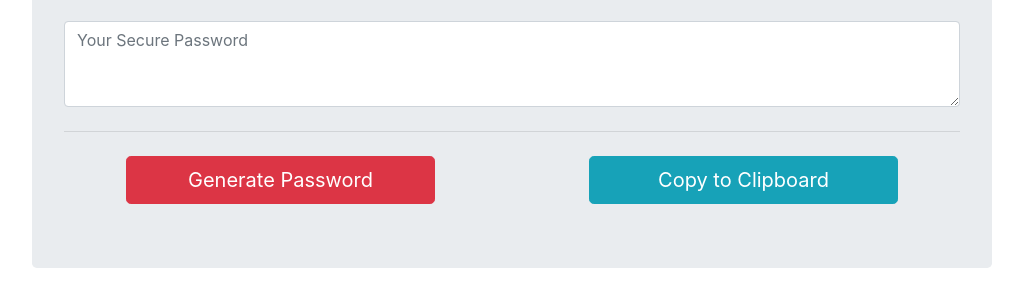
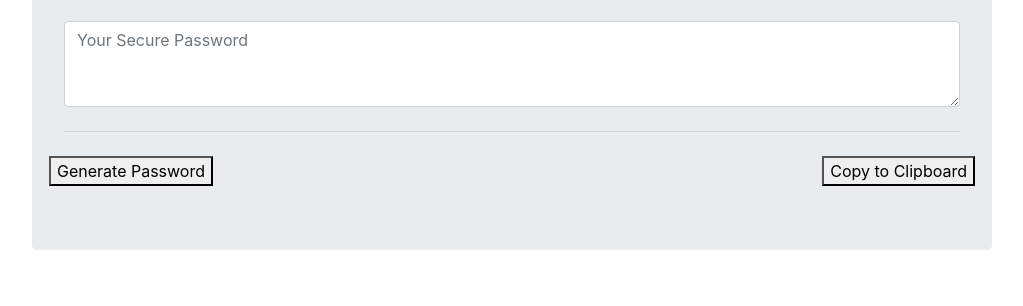
Before and after one commit to gordyclint/Password-Generator, a plain HTML site: page index.html in a window 1280 px wide. Shown: the part 242-548 px from the top of the page, without its empty margins (128-1151 px from the left). Drawn offline with nearby package versions, Linux system fonts and the light colour scheme.

Commit message:
Adding script.js file to create function code for generating password. Also edited index.html for taking away some Bootsrap elements to make onclick funtion. Will most likely edit back later

```diff
--- a/index.html
+++ b/index.html
@@ -23,12 +23,13 @@
         </div>
         <hr class="my-4">
         <div class="row justify-content-between">
-            <a class="btn btn-danger btn-lg col-4 mx-auto" href="#" role="button">Generate Password</a>
-            <a class="btn btn-info btn-lg col-4 mx-auto" href="#" role="button">Copy to Clipboard</a>
+            <button onclick="generate()">Generate Password</button>
+            <button onclick="">Copy to Clipboard</button>
         </div>
     </div>
 
     <!-- JavaScript -->
+    <script src="./script.js"></script>
     <script src="https://code.jquery.com/jquery-3.3.1.slim.min.js"
         integrity="sha384-q8i/X+965DzO0rT7abK41JStQIAqVgRVzpbzo5smXKp4YfRvH+8abtTE1Pi6jizo"
         crossorigin="anonymous"></script>
--- /dev/null
+++ b/script.js
@@ -0,0 +1,20 @@
+// Generate Random Password
+function generate(){
+
+    // Set Password Length
+    var complexity = document.getElementById('exampleFormControlTextarea1').value;
+
+    // Possible passwords
+    var values = 'ABCDEFGHIJKLMNOPQRSTUVWXYZabcdefghijklmnopqrstuvwxyz1234567890!@#$%^&*()_+';
+
+    var password = "";
+
+    // Create for loop for password
+    for(var i=0; i < 15; i++){
+        password = password + values.charAt(Math.floor(Math.random() * Math.floor(values.length - 1)));
+    }
+
+    // Add passwsord to textbox
+    document.getElementById("exampleFormControlTextarea1").value = password;
+
+}
```
